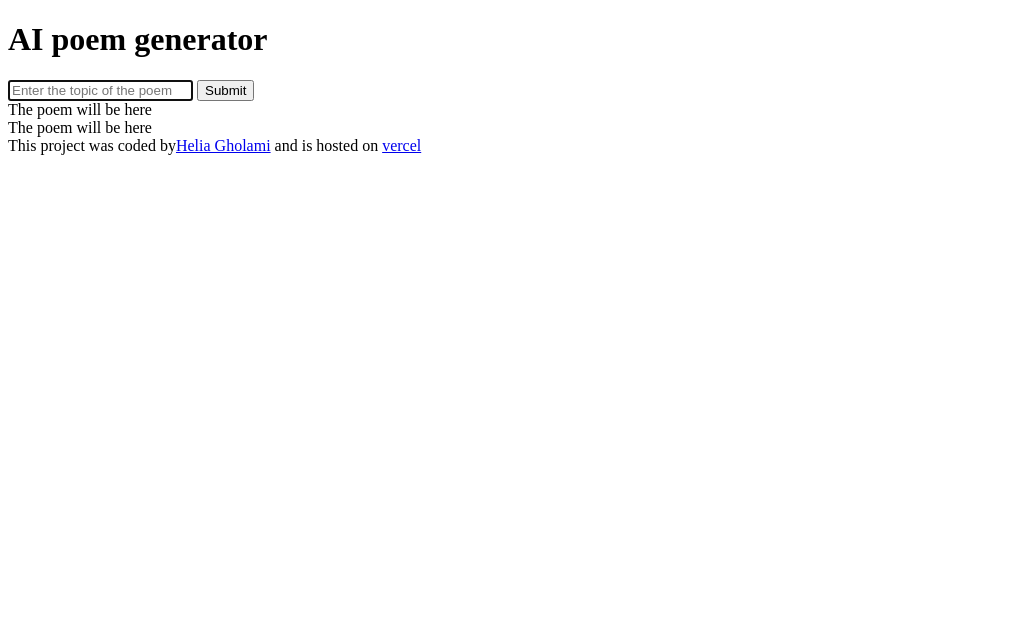
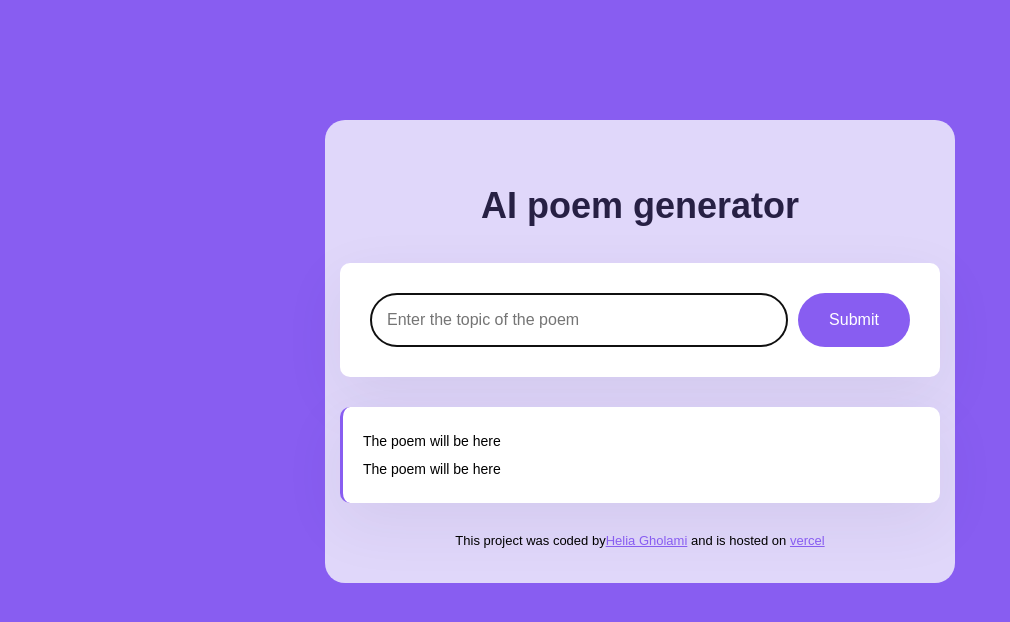
Before and after one commit to Helia-Gholami/AI-poem-generator, a plain HTML site: page index.html in a window 1280 px wide. Shown: the whole page, without its empty margins (0-1010 px from the left). Drawn offline with Linux system fonts and the light colour scheme.

Commit message:
added styling to the project

```diff
--- a/index.html
+++ b/index.html
@@ -8,10 +8,11 @@
     />
     <link
       rel="stylesheet"
-      href="style.css"
+      href="src/style.css"
     />
     <title>AI poem generator</title>
   </head>
+  <div class="container">
     <body>
       <header>
         <h1>AI poem generator</h1>
@@ -25,10 +26,14 @@
             autofocus
             required
             autocomplete="off"
+            class="instructions"
           />
-        <input type="submit" />
+          <input
+            type="submit"
+            class="submit-button"
+          />
         </form>
-      <div>
+        <div class="poem">
           The poem will be here<br />
           The poem will be here
         </div>
@@ -48,4 +53,5 @@
         >
       </footer>
     </body>
+  </div>
 </html>
--- /dev/null
+++ b/src/style.css
@@ -0,0 +1,73 @@
+body {
+  background-color: #885df1;
+  font-family: sans-serif, Helvetica, Arial;
+}
+
+a {
+  color: #885df1;
+}
+
+.container {
+  margin: 120px auto;
+  max-width: 600px;
+  background-color: rgba(247, 246, 253, 0.795);
+  padding: 35px 15px;
+  border-radius: 20px;
+}
+
+header {
+  margin-bottom: 30px;
+}
+
+h1 {
+  text-align: center;
+  font-weight: 800;
+  font-size: 36px;
+  line-height: 1.5;
+  color: #272044;
+}
+
+form {
+  padding: 30px;
+  background-color: white;
+  border-radius: 10px;
+  display: flex;
+  box-shadow: 0px 20px 60px rgba(65, 50, 100, 0.08);
+  margin-bottom: 30px;
+}
+
+.instructions {
+  padding: 16px;
+  border: 1px solid rgba(39, 33, 66, 0.5);
+  width: 80%;
+  font-size: 16px;
+  border-radius: 50px;
+  line-height: 20px;
+  color: #272044;
+}
+
+.submit-button {
+  margin-left: 10px;
+  background-color: #885df1;
+  color: white;
+  border: none;
+  border-radius: 50px;
+  padding: 14px 24px;
+  width: 120px;
+  font-size: 16px;
+}
+.poem {
+  font-size: 14px;
+  background-color: white;
+  padding: 20px;
+  line-height: 2;
+  border-left: 3px solid #885df1;
+  box-shadow: 0px 20px 60px rgba(65, 50, 100, 0.08);
+  border-radius: 10px;
+}
+
+footer {
+  text-align: center;
+  font-size: 13px;
+  margin-top: 30px;
+}
```
Lines whose indentation alone changed are shown as unchanged.
